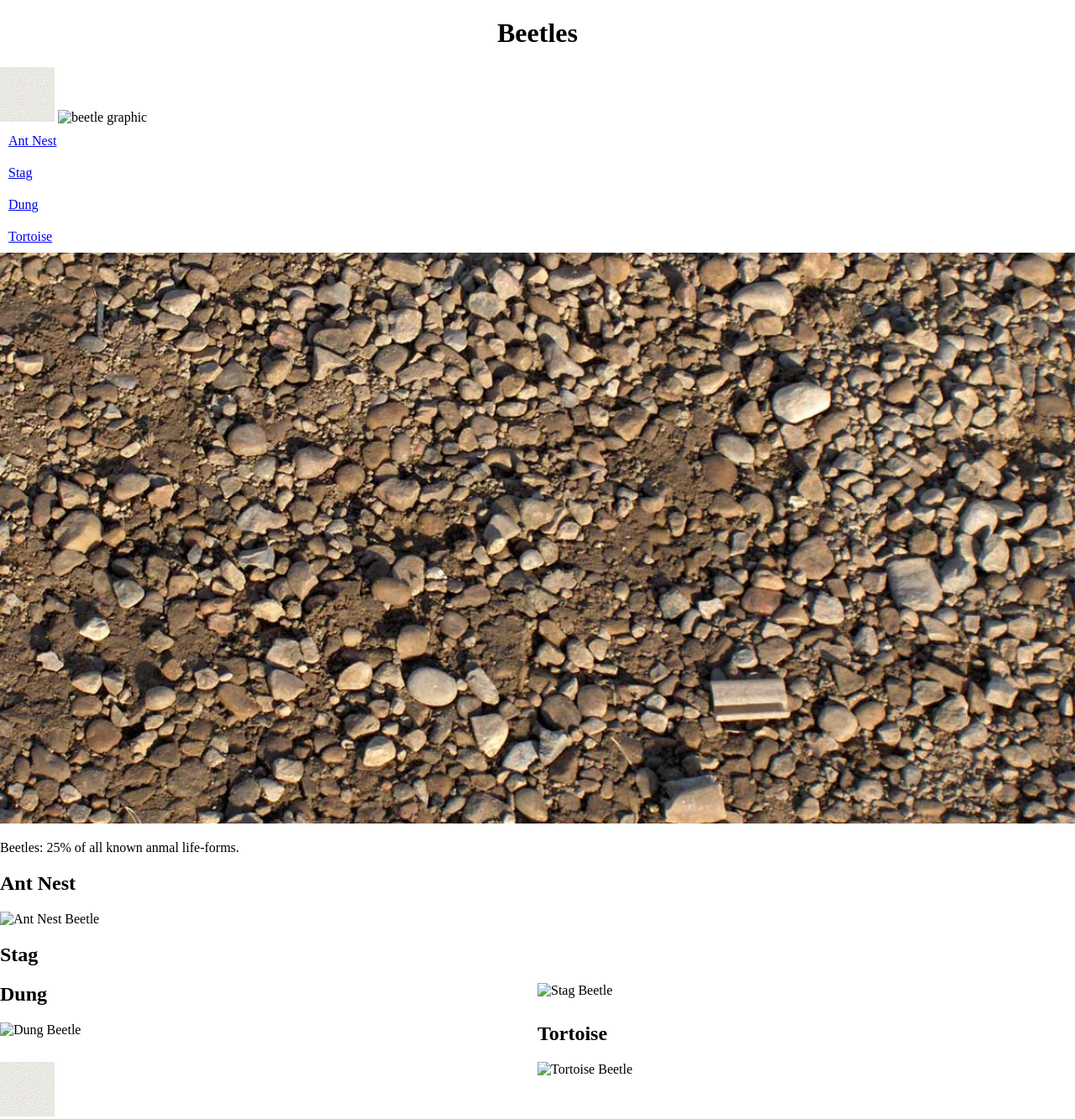
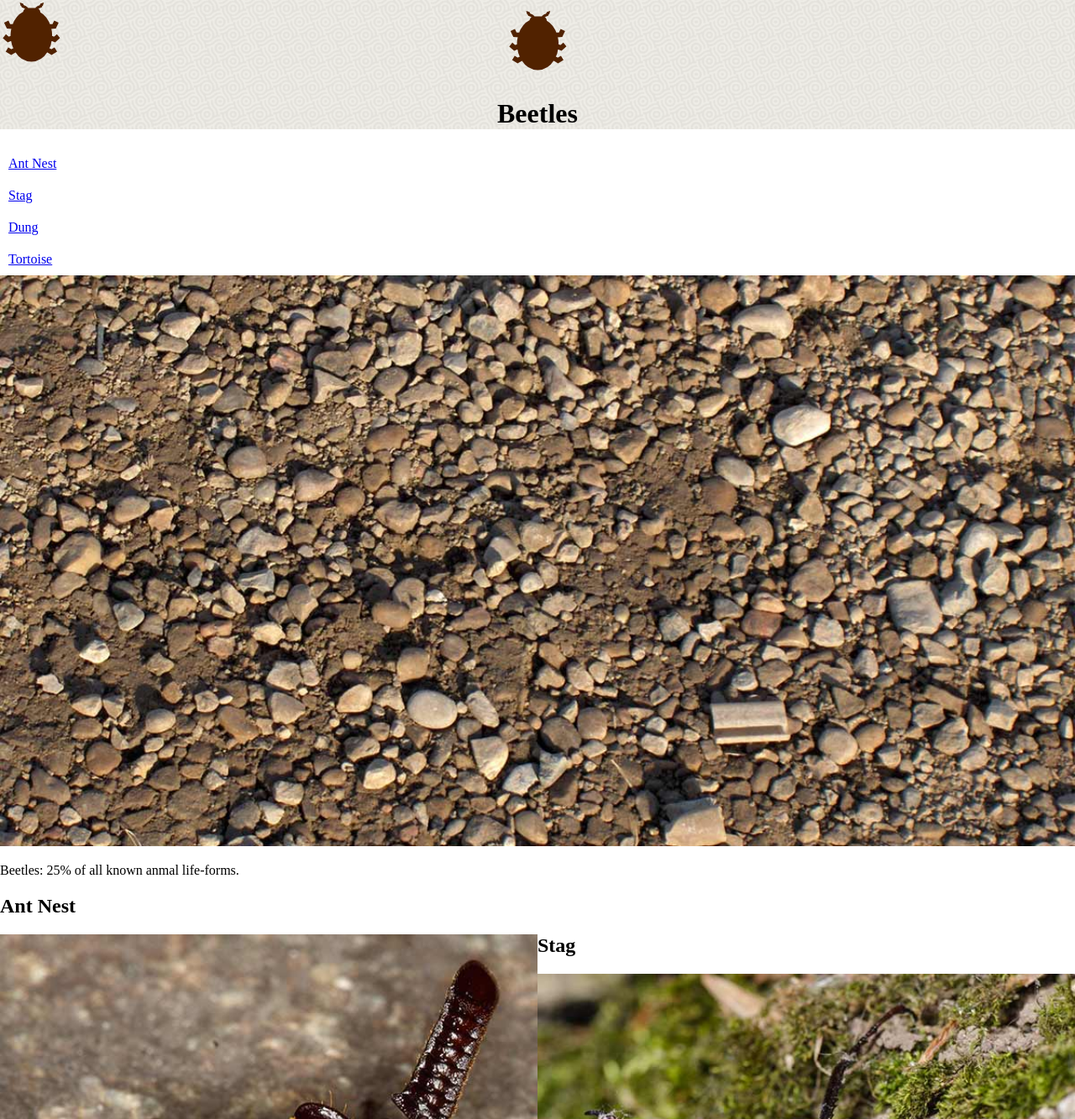
Before and after one commit to sandheather/assignment-7, a plain HTML site: page index.html in a window 1280 px wide. Shown: the top 1333 px of the page at 84% size. Drawn offline with Linux system fonts and the light colour scheme.

Commit message:
added graphics to the header, changed order of div's

```diff
--- a/index.html
+++ b/index.html
@@ -8,10 +8,8 @@
 	</head>
 
 <body>
-	<header>
+	<header class="masthead">
 		<h1>Beetles</h1>
-		<img class="swirls" src="images/masthead-bg.png" alt="background">
-		<img class="logo" src="beetle graphic.svg" alt="beetle graphic">
 	</header>
 
 <main>
@@ -31,26 +29,26 @@
 
 	<div>
 		<h2 id="ant nest">Ant Nest</h2>
-		<img class="ant nest" src="images/ant-nest-beetle" alt="Ant Nest Beetle">
+		<img class="ant-nest" src="images/ant-nest-beetle.jpg" alt="Ant Nest Beetle">
 	</div>
 
 	<div>
 		<h2 id="stag">Stag</h2>
-		<img class="stag" src="images/stag-beetle" alt="Stag Beetle">
+		<img class="stag" src="images/stag-beetle.jpg" alt="Stag Beetle">
 	</div>
 
 	<div>
 		<h2 id="dung">Dung</h2>
-		<img class="dung" src="images/dung-beetle" alt="Dung Beetle">
+		<img class="dung" src="images/dung-beetle.jpg" alt="Dung Beetle">
 	</div>
 
 	<div>
 		<h2 id="tortoise">Tortoise</h2>
-		<img class="tortoise" src="images/tortoise-beetle" alt="Tortoise Beetle">
+		<img class="tortoise" src="images/tortoise-beetle.jpg" alt="Tortoise Beetle">
 	</div>
 
 	<footer>
-		<img class="f-beetle" src="images/masthead-bg.png" alt="little beetle">
+		<img class="f-beetle" src="images/beetle graphic.svg" alt="little beetle">
 	</footer>
 
 </body>
```
